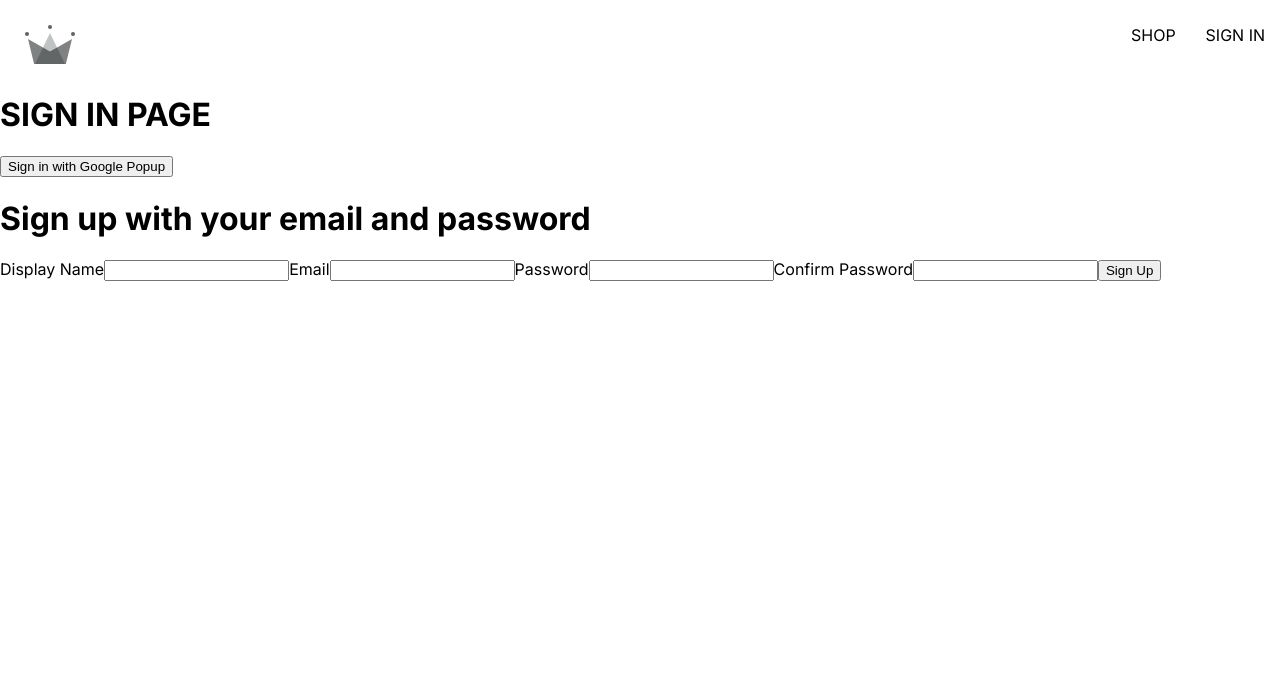
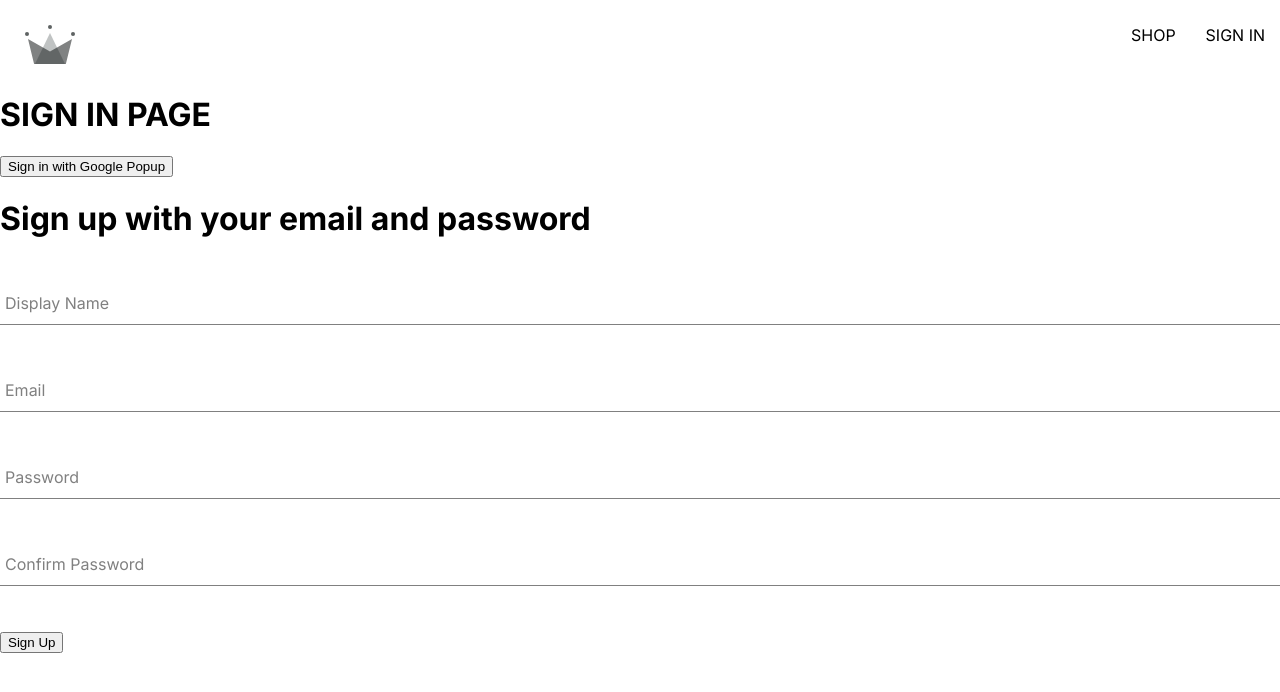
Before and after one commit to harrisgomez/capstone, a React (Create React App) app: page /sign-in in a window 1280 px wide. Shown: the top 692 px of the page. Built offline with nearby package versions, Linux system fonts and the light colour scheme.

Commit message:
ADD: sign-in component and style

```diff
--- /dev/null
+++ b/src/components/form-input/form-input.component.jsx
@@ -0,0 +1,14 @@
+import './form-input.styles.scss';
+
+const FormInput = ({ label, ...props }) => {
+    return (
+        <div className='group'>
+            <input className='form-input' {...props} />
+            {label && (
+                <label className={`${props.value.length ? 'shrink' : null} form-input-label`}>{label} </label>
+            )}
+        </div>
+    );
+};
+
+export default FormInput;
--- /dev/null
+++ b/src/components/form-input/form-input.styles.scss
@@ -0,0 +1,54 @@
+$sub-color: grey;
+$main-color: black;
+
+@mixin shrinkLabel {
+    top: -14px;
+    font-size: 12px;
+    color: $main-color;
+}
+
+.group {
+    position: relative;
+    margin: 45px 0;
+
+    .form-input {
+        background: none;
+        background-color: white;
+        color: $sub-color;
+        font-size: 18px;
+        padding: 10px 10px 10px 5px;
+        display: block;
+        width: 100%;
+        border: none;
+        border-radius: 0;
+        border-bottom: 1px solid $sub-color;
+        margin: 25px 0;
+
+        &:focus {
+            outline: none;
+        }
+
+        &:focus~.form-input-label {
+            @include shrinkLabel();
+        }
+    }
+
+    input[type='password'] {
+        letter-spacing: 0.3em;
+    }
+
+    .form-input-label {
+        color: $sub-color;
+        font-size: 16px;
+        font-weight: normal;
+        position: absolute;
+        pointer-events: none;
+        left: 5px;
+        top: 10px;
+        transition: 300ms ease all;
+
+        &.shrink {
+            @include shrinkLabel();
+        }
+    }
+}
--- a/src/components/sign-up-form/sign-up-form.component.jsx
+++ b/src/components/sign-up-form/sign-up-form.component.jsx
@@ -1,4 +1,6 @@
 import { useState } from "react";
+
+import FormInput from "../form-input/form-input.component";
 
 import {
     createAuthUserWithEmailAndPassword,
@@ -47,14 +49,38 @@
         <div>
             <h1>Sign up with your email and password</h1>
             <form onSubmit={handleSubmit}>
-                <label>Display Name</label>
-                <input type='text' name='displayName' onChange={handleChange} value={displayName} required />
-                <label>Email</label>
-                <input type='email' name='email' onChange={handleChange} value={email} required />
-                <label>Password</label>
-                <input type='password' name='password' onChange={handleChange} rvalue={password} equired />
-                <label>Confirm Password</label>
-                <input type='password' name='confirmPassword' onChange={handleChange} value={confirmPassword} required />
+                <FormInput
+                    label='Display Name'
+                    type='text'
+                    name='displayName'
+                    onChange={handleChange}
+                    value={displayName}
+                    required
+                />
+                <FormInput
+                    label='Email'
+                    type='email'
+                    name='email'
+                    onChange={handleChange}
+                    value={email}
+                    required
+                />
+                <FormInput
+                    label='Password'
+                    type='password'
+                    name='password'
+                    onChange={handleChange}
+                    value={password}
+                    required
+                />
+                <FormInput
+                    label='Confirm Password'
+                    type='password'
+                    name='confirmPassword'
+                    onChange={handleChange}
+                    value={confirmPassword}
+                    required
+                />
                 <button type='submit'>Sign Up</button>
             </form>
         </div>
```
